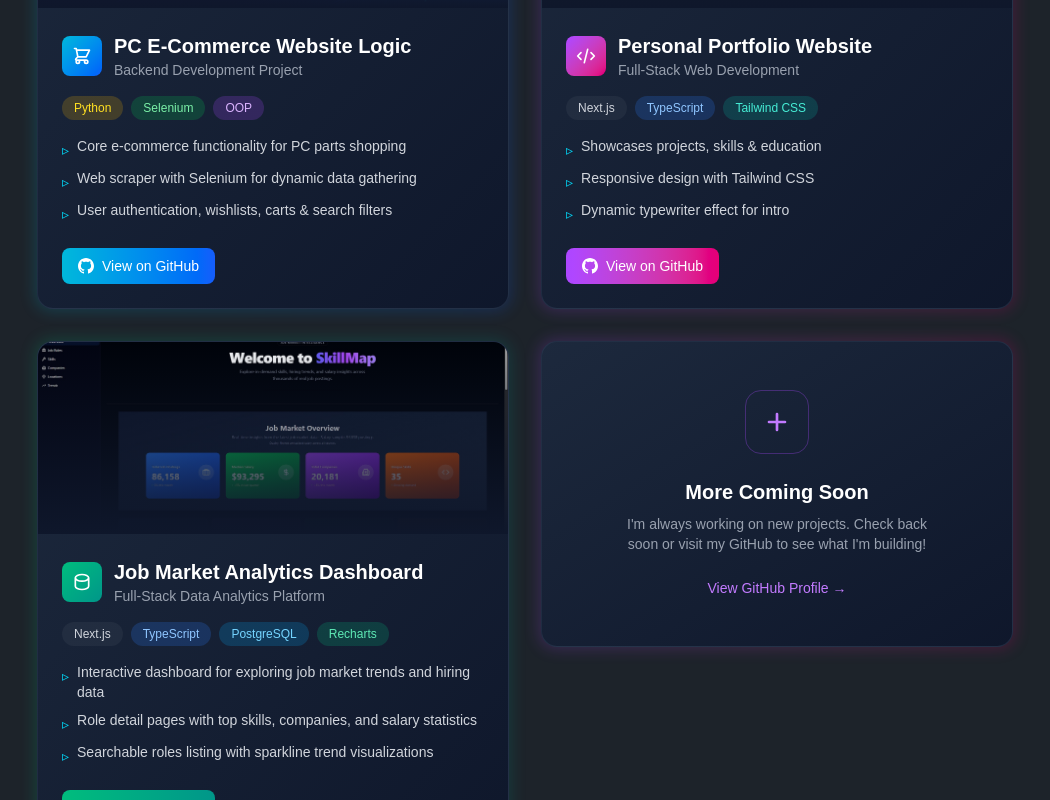
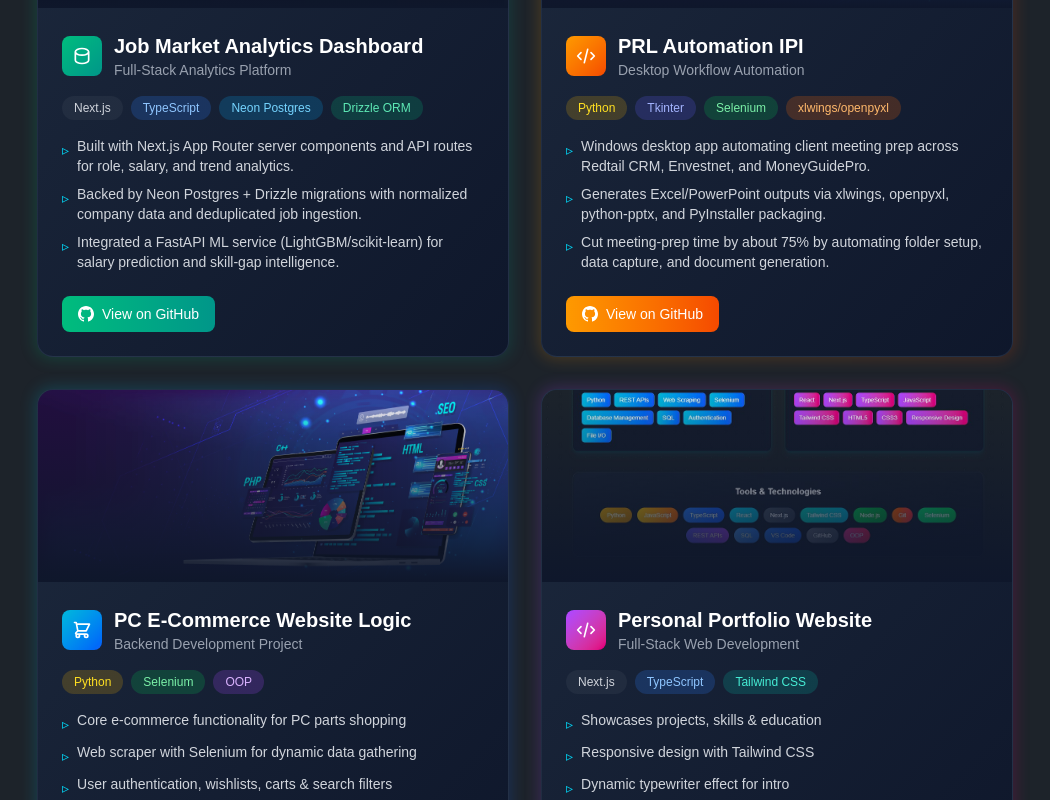
Before and after one commit to KalebDieterle/portfolio-website, a Next.js app: page / in a window 1280 px wide. Shown: the part 2400-3200 px from the top of the page, without its empty margins (115-1165 px from the left). Built offline with nearby package versions, Linux system fonts and the light colour scheme.

Commit message:
feat(projects): reorder featured cards, add technical summaries, and make placeholder span full row. Added new IPI project.

```diff
--- a/app/components/sections/ProjectsSection.tsx
+++ b/app/components/sections/ProjectsSection.tsx
@@ -66,7 +66,7 @@
           </div>
         ))}
         <div
-          className={isVisible ? "animate-reveal-up" : "opacity-0"}
+          className={`${isVisible ? "animate-reveal-up" : "opacity-0"} lg:col-span-2`}
           style={{ animationDelay: `${projectsData.length * 150}ms` }}
         >
           <ProjectPlaceholder />
--- a/app/data/portfolio-data.ts
+++ b/app/data/portfolio-data.ts
@@ -104,6 +104,48 @@
 // Projects Data
 export const projectsData = [
   {
+    title: "Job Market Analytics Dashboard",
+    subtitle: "Full-Stack Analytics Platform",
+    image: "/images/job_postings_image.jpg",
+    imageAlt: "Job Market Analytics Dashboard",
+    tags: [
+      { name: "Next.js", color: "bg-gray-600/20 text-gray-300" },
+      { name: "TypeScript", color: "bg-blue-500/20 text-blue-300" },
+      { name: "Neon Postgres", color: "bg-sky-500/20 text-sky-300" },
+      { name: "Drizzle ORM", color: "bg-emerald-500/20 text-emerald-300" },
+    ],
+    features: [
+      "Built with Next.js App Router server components and API routes for role, salary, and trend analytics.",
+      "Backed by Neon Postgres + Drizzle migrations with normalized company data and deduplicated job ingestion.",
+      "Integrated a FastAPI ML service (LightGBM/scikit-learn) for salary prediction and skill-gap intelligence.",
+    ],
+    githubUrl: "https://github.com/KalebDieterle/job-postings-analysis-app",
+    gradientFrom: "from-emerald-500",
+    gradientTo: "to-teal-600",
+    iconType: "database" as const,
+  },
+  {
+    title: "PRL Automation IPI",
+    subtitle: "Desktop Workflow Automation",
+    image: "/images/swe_development_image.avif",
+    imageAlt: "PRL Automation IPI Desktop App",
+    tags: [
+      { name: "Python", color: "bg-yellow-500/20 text-yellow-300" },
+      { name: "Tkinter", color: "bg-indigo-500/20 text-indigo-300" },
+      { name: "Selenium", color: "bg-green-500/20 text-green-300" },
+      { name: "xlwings/openpyxl", color: "bg-orange-500/20 text-orange-300" },
+    ],
+    features: [
+      "Windows desktop app automating client meeting prep across Redtail CRM, Envestnet, and MoneyGuidePro.",
+      "Generates Excel/PowerPoint outputs via xlwings, openpyxl, python-pptx, and PyInstaller packaging.",
+      "Cut meeting-prep time by about 75% by automating folder setup, data capture, and document generation.",
+    ],
+    githubUrl: "https://github.com/KalebDieterle/PRL-Automation-IPI",
+    gradientFrom: "from-amber-500",
+    gradientTo: "to-orange-600",
+    iconType: "code" as const,
+  },
+  {
     title: "PC E-Commerce Website Logic",
     subtitle: "Backend Development Project",
     image: "/images/swe_development_image.avif",
@@ -144,27 +186,6 @@
     gradientTo: "to-pink-600",
     iconType: "code" as const,
   },
-  {
-    title: "Job Market Analytics Dashboard",
-    subtitle: "Full-Stack Data Analytics Platform",
-    image: "/images/job_postings_image.jpg",
-    imageAlt: "Job Market Analytics Dashboard",
-    tags: [
-      { name: "Next.js", color: "bg-gray-600/20 text-gray-300" },
-      { name: "TypeScript", color: "bg-blue-500/20 text-blue-300" },
-      { name: "PostgreSQL", color: "bg-sky-500/20 text-sky-300" },
-      { name: "Recharts", color: "bg-emerald-500/20 text-emerald-300" },
-    ],
-    features: [
-      "Interactive dashboard for exploring job market trends and hiring data",
-      "Role detail pages with top skills, companies, and salary statistics",
-      "Searchable roles listing with sparkline trend visualizations",
-    ],
-    githubUrl: "https://github.com/KalebDieterle/job-postings-analysis-app",
-    gradientFrom: "from-emerald-500",
-    gradientTo: "to-teal-600",
-    iconType: "database" as const,
-  },
 ];
 
 // Contact Data
```
